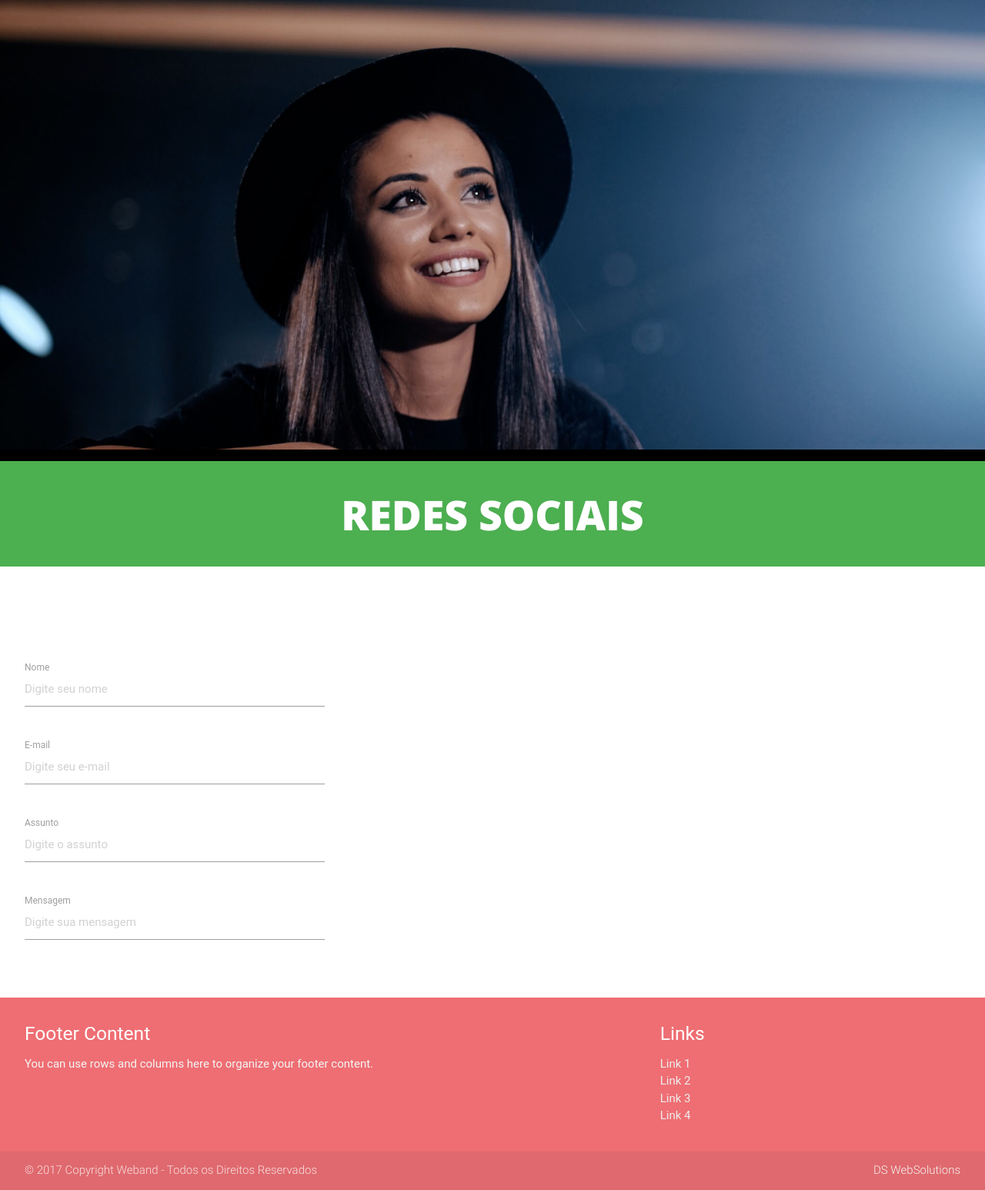
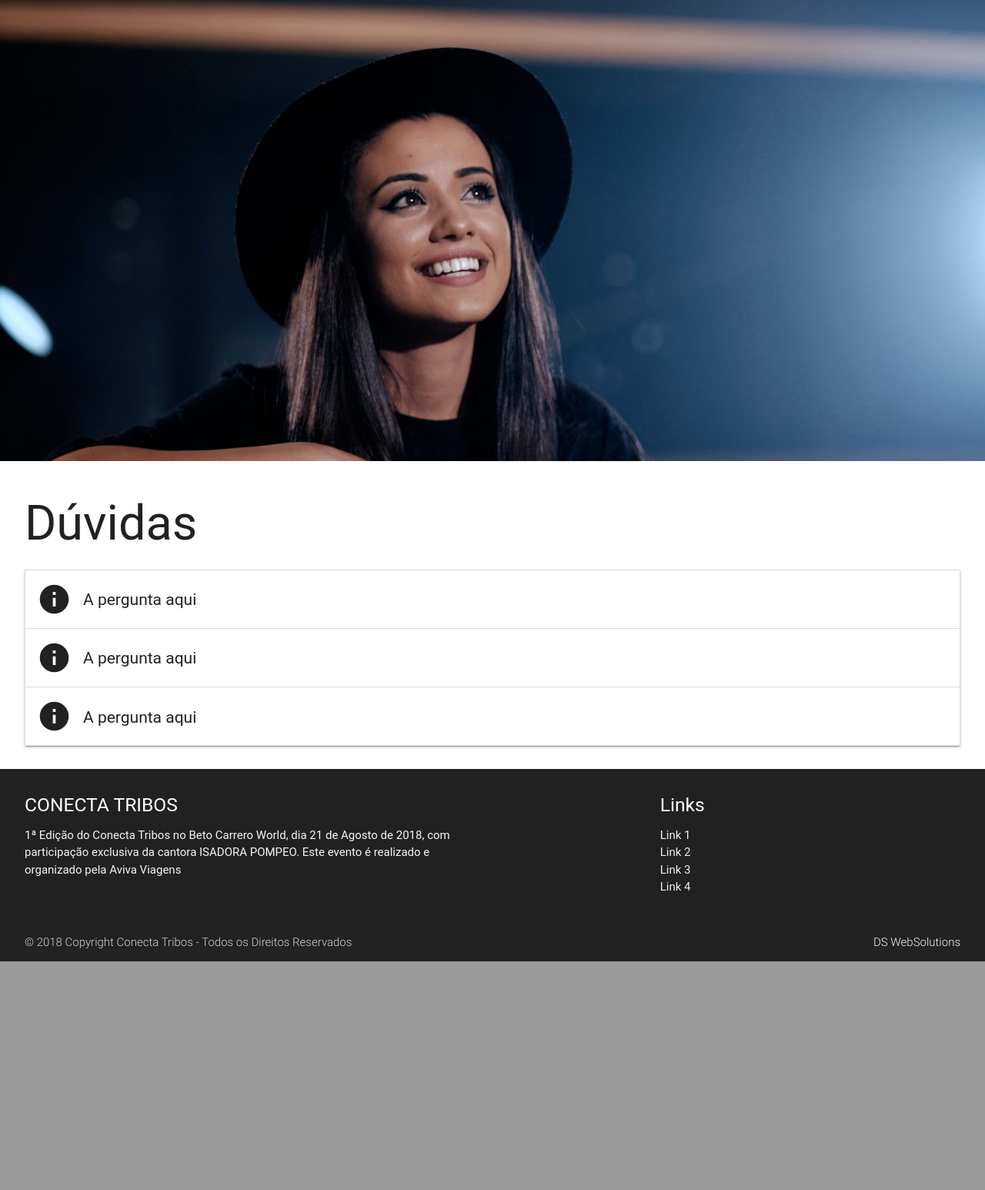
Before and after one commit to diogosilvasantana/conectatribos_site, a PHP site: page / in a window 1280 px wide. Shown: the part 1357-2903 px from the top of the page at 77% size. After the commit the page ends 2606 px from the top, so only its background shows below. Run offline with PHP 8.4, Linux system fonts and the light colour scheme; some libraries are stand-ins or nearby versions; some web fonts are replaced.

Commit message:
Atualização 16/04

```diff
--- a/includes/css/custom.css
+++ b/includes/css/custom.css
@@ -114,15 +114,14 @@ h3{
   padding: 0 100px; }
 
 .brand-logo {
-  width: 270px;
+  width: 300px;
   opacity: 0;
   transition: 0.6s; }
   .brand-logo img {
-    background-color: rgba(0,0,0, 0.8 );
+    background-color: #fff;
     padding: 15px;
     width: 50%;
-    margin-top: 16px; }
-
+  }
 .menu-background {
   background-color: transparent;
   transition: 0.3s; }
@@ -203,6 +202,14 @@ h3{
 .jspDrag {
   width: 2px; }
 
+#informacoes .collapsible-header i{
+  font-size: 3rem;
+}
+
+#informacoes .collapsible-header h5{
+  font-size: 1.4rem;
+  margin: 0.82rem 0 0.656rem 1rem;
+}
 
 
   @media screen and (max-width: 600px){
--- a/index.php
+++ b/index.php
@@ -48,7 +48,7 @@
             <nav class="transparent z-depth-0">
                 <div class="nav-wrapper menu-background">
                     <div class="container">
-                        <div class="brand-logo"><img src="includes/img/logo-site.png"></div>
+                        <div class="brand-logo"><img src="includes/img/brand-logo.png"></div>
                         <a href="#" data-activates="mobile-demo" class="button-collapse"><i class="material-icons">menu</i></a>
                         <ul id="nav-mobile" class="menu-center hide-on-med-and-down">
                             <li><a href="#home"><span>HOME</span></a></li>
@@ -204,68 +204,47 @@
 
         </div>
 
-        <!-- MÚSICAS -->
+        <!-- PARTICIPACAO EXCLUSIVA -->
 
         <div id="participacao" class="section scrollspy red">
 
         </div>
 
-        <div class="instagram" style="margin: -15px 0;">
-            <section class="section scrollspy black" id="fotos">
-                <script src="includes/js/instagram.js" defer></script>
-                <div class="elfsight-app-ee9ac65f-59f7-474e-8bc2-5459a29ab963"></div>
-            </section>
-        </div>
-
-        <div id="redes_sociais" class="section scrollspy green">
-            <h2 class="title">REDES SOCIAIS</h2>
-        </div>
+                <!-- DÚVIDAS -->
 
         <div id="informacoes" class="section scrollspy white">
             <div class="container">
 
-                <h2 class="title">CONTATO</h2>
+              <h1>Dúvidas</h1>
 
-                <div class="row">
-                    <form class="col s4">
-                        <div class="row">
-                            <div class="input-field col s12">
-                                <input placeholder="Digite seu nome" id="nome" type="text" class="validate">
-                                <label for="nome">Nome</label>
-                            </div>
-                        </div>
-                        <div class="row">
-                            <div class="input-field col s12">
-                                <input placeholder="Digite seu e-mail" id="email" type="email" class="validate">
-                                <label for="email">E-mail</label>
-                            </div>
-                        </div>
-                        <div class="row">
-                            <div class="input-field col s12">
-                                <input placeholder="Digite o assunto" id="assunto" type="email" class="validate">
-                                <label for="assunto">Assunto</label>
-                            </div>
-                        </div>
-                        <div class="row">
-                            <div class="input-field col s12">
-                                <input placeholder="Digite sua mensagem" id="mensagem" type="text" class="validate">
-                                <label for="telefone">Mensagem</label>
-                            </div>
-                        </div>
-                    </form>
-                </div>
+  <ul class="collapsible">
+    <li>
+      <div class="collapsible-header"><i class="medium material-icons">info</i><h5>A pergunta aqui</h5></div>
+      <div class="collapsible-body"><span>A resposta aqui.</span></div>
+    </li>
+    <li>
+      <div class="collapsible-header"><i class="medium material-icons">info</i><h5>A pergunta aqui</h5></div>
+      <div class="collapsible-body"><span>A resposta aqui.</span></div>
+    </li>
+    <li>
+      <div class="collapsible-header"><i class="medium material-icons">info</i><h5>A pergunta aqui</h5></div>
+      <div class="collapsible-body"><span>A resposta aqui.</span></div>
+    </li>
+  </ul>
+
             </div>
         </div>
         </div>
 
     </section>
 
-    <footer class="page-footer">
+    <footer class="page-footer grey darken-4">
         <div class="container">
             <div class="row">
                 <div class="col l6 s12">
-                    <h5 class="white-text">Footer Content</h5>
-                    <p class="grey-text text-lighten-4">You can use rows and columns here to organize your footer content.</p>
+                    <h5 class="white-text">CONECTA TRIBOS</h5>
+                    <p class="grey-text text-lighten-4">1ª Edição do Conecta Tribos no Beto Carrero World, dia 21 de Agosto de 2018,
+                      com participação exclusiva da cantora ISADORA POMPEO. Este evento é realizado e organizado pela Aviva Viagens</p>
                 </div>
                 <div class="col l4 offset-l2 s12">
                     <h5 class="white-text">Links</h5>
@@ -280,8 +259,8 @@
         </div>
         <div class="footer-copyright">
             <div class="container">
-                © 2017 Copyright Weband - Todos os Direitos Reservados
-                <a class="grey-text text-lighten-4 right" href="#!">DS WebSolutions</a>
+                © 2018 Copyright Conecta Tribos - Todos os Direitos Reservados
+                <a class="grey-text text-lighten-4 right" href="http://www.dswebsolution.com.br">DS WebSolutions</a>
             </div>
         </div>
     </footer>
```
Also changed, not shown: includes/img/brand-logo.png (added).
